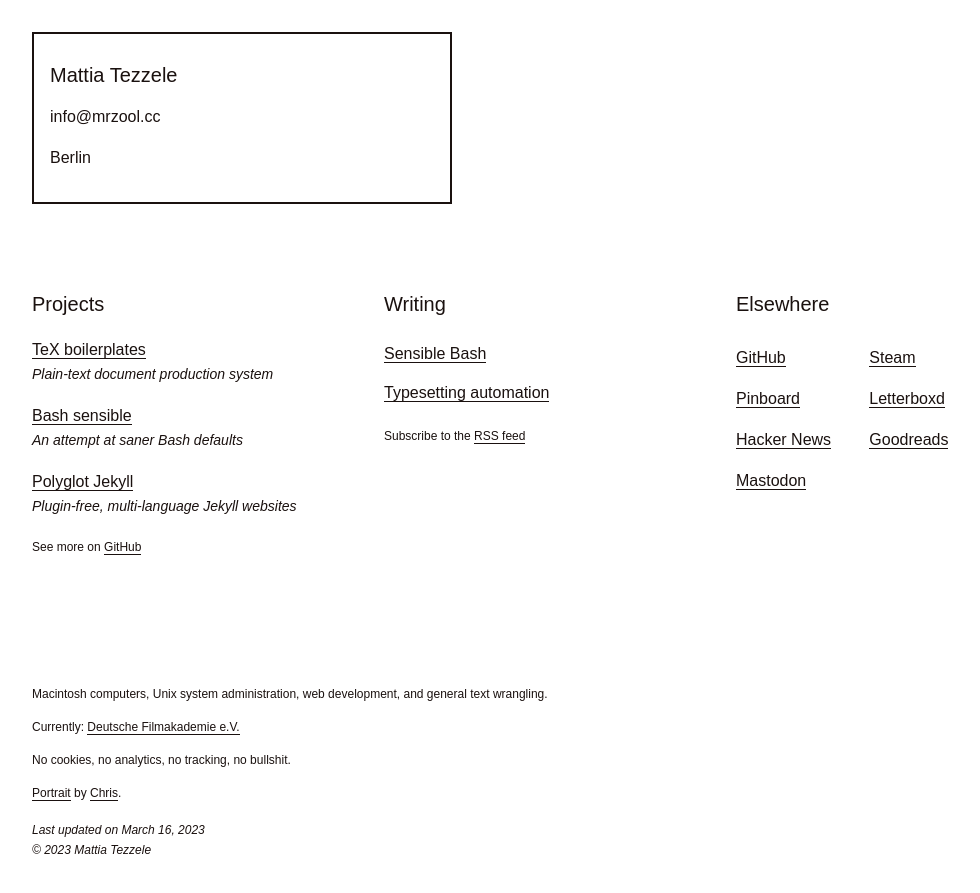
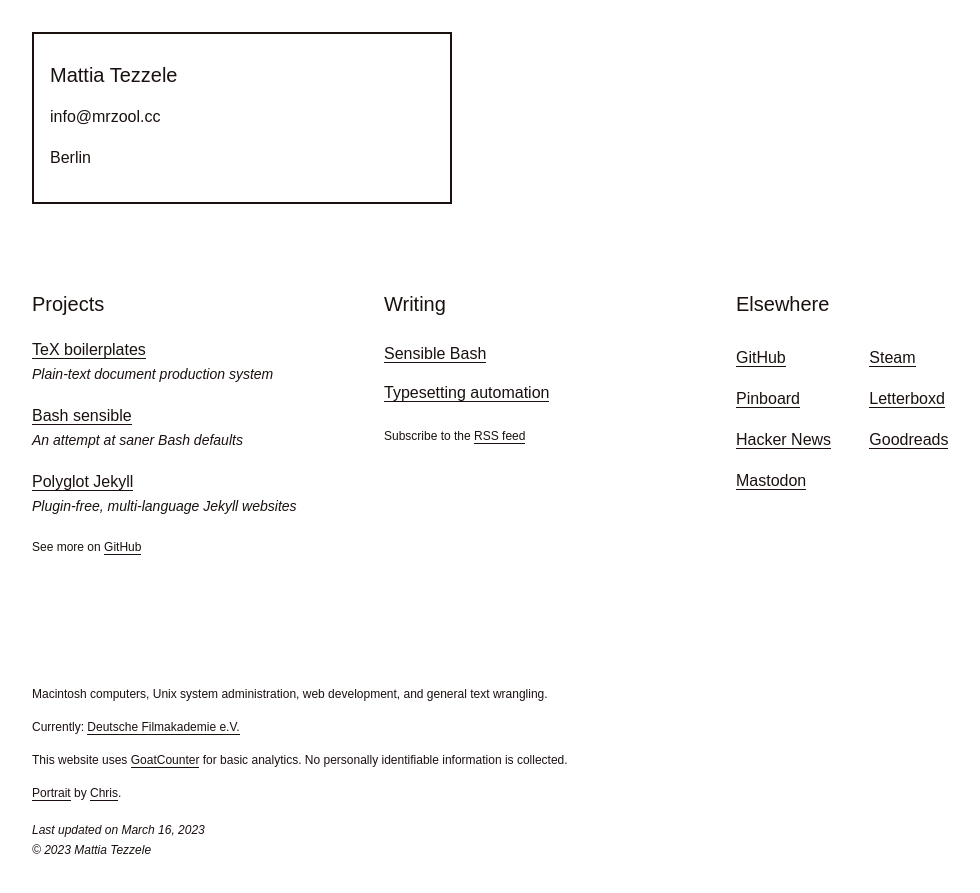
Before and after one commit to mrzool/mrzool.github.io, a Jekyll site: the page built from index.md, in a window 1280 px wide. Shown: the top 893 px of the page, without its empty margins (0-980 px from the left). Built offline with Jekyll 4.4.1, drawn with Linux system fonts in a browser that asks for light colours.

Commit message:
Add GoatCounter

```diff
--- a/_includes/_footer.html
+++ b/_includes/_footer.html
@@ -2,7 +2,7 @@
   <div class="h6">
     <p class="mb1">{{ site.description }}</p>
     <p class="mb1">Currently: <a href="https://www.deutsche-filmakademie.de">Deutsche Filmakademie e.V.</a></p>
-    <p class="mb1">No cookies, no analytics, no tracking, no bullshit.</p>
+    <p class="mb1">This website uses <a href="https://www.goatcounter.com">GoatCounter</a> for basic analytics. No personally identifiable information is collected.</p>
     <p class="mb2"><a href="/portrait" title="Mattia's portrait">Portrait</a> by <a href="https://www.instagram.com/chrissparrows/" title="Chris Passeri's Instagram">Chris</a>.</p>
     <i>Last updated on {{ 'now' | date: "%B %-d, %Y" }}</i><br>
     <i>&copy; {{ 'now' | date: "%Y" }} Mattia Tezzele</i>
--- a/_includes/_head.html
+++ b/_includes/_head.html
@@ -5,6 +5,7 @@
       {{ site.name }} &vert; Berlin
   </title>
   <link href="/feed.xml" type="application/atom+xml" rel="alternate" title="mrzool.cc RSS feed">
+  <script data-goatcounter="https://stats.mrzool.cc/count" async src="//gc.zgo.at/count.js"></script>
   <meta name="author" content="{{site.author}}">
   <meta name="description" content="{{ site.description }}">
     {% if page.layout == 'post' %}
```
